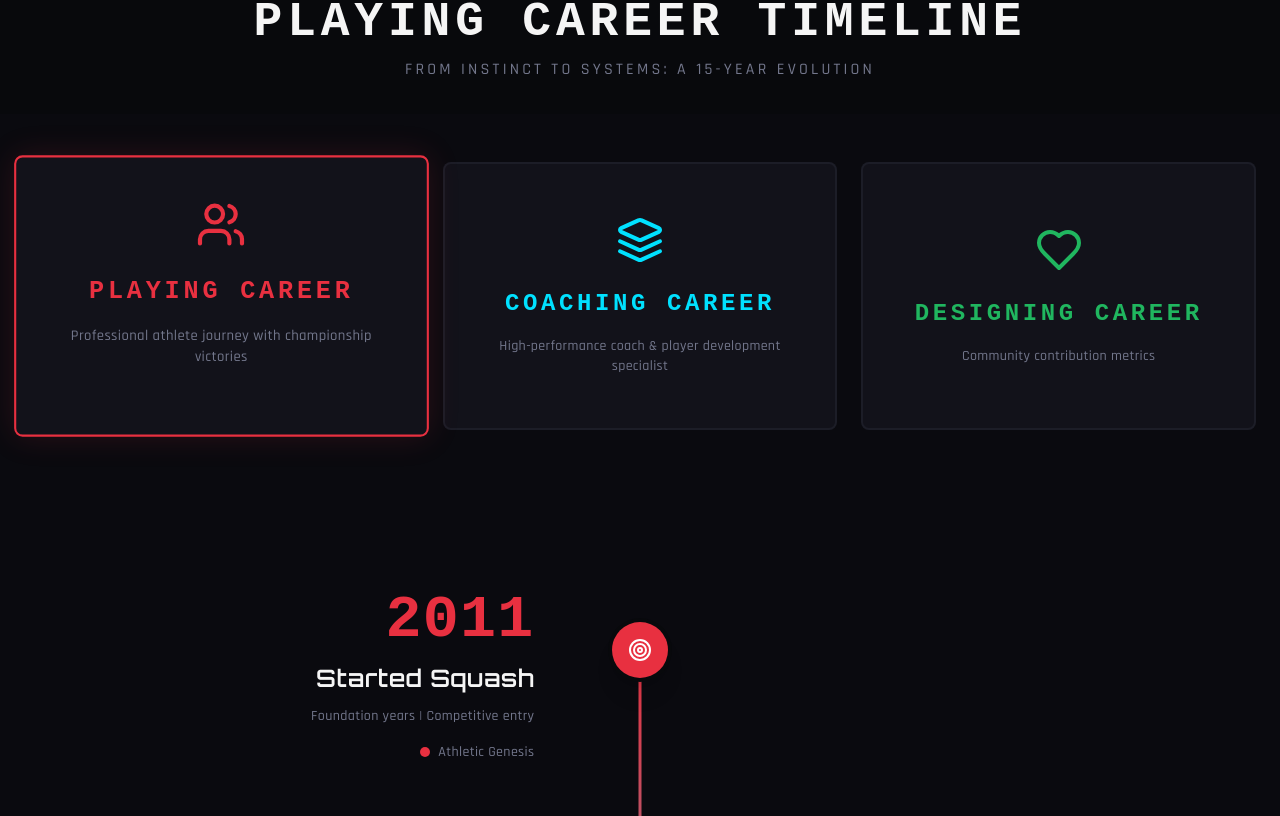
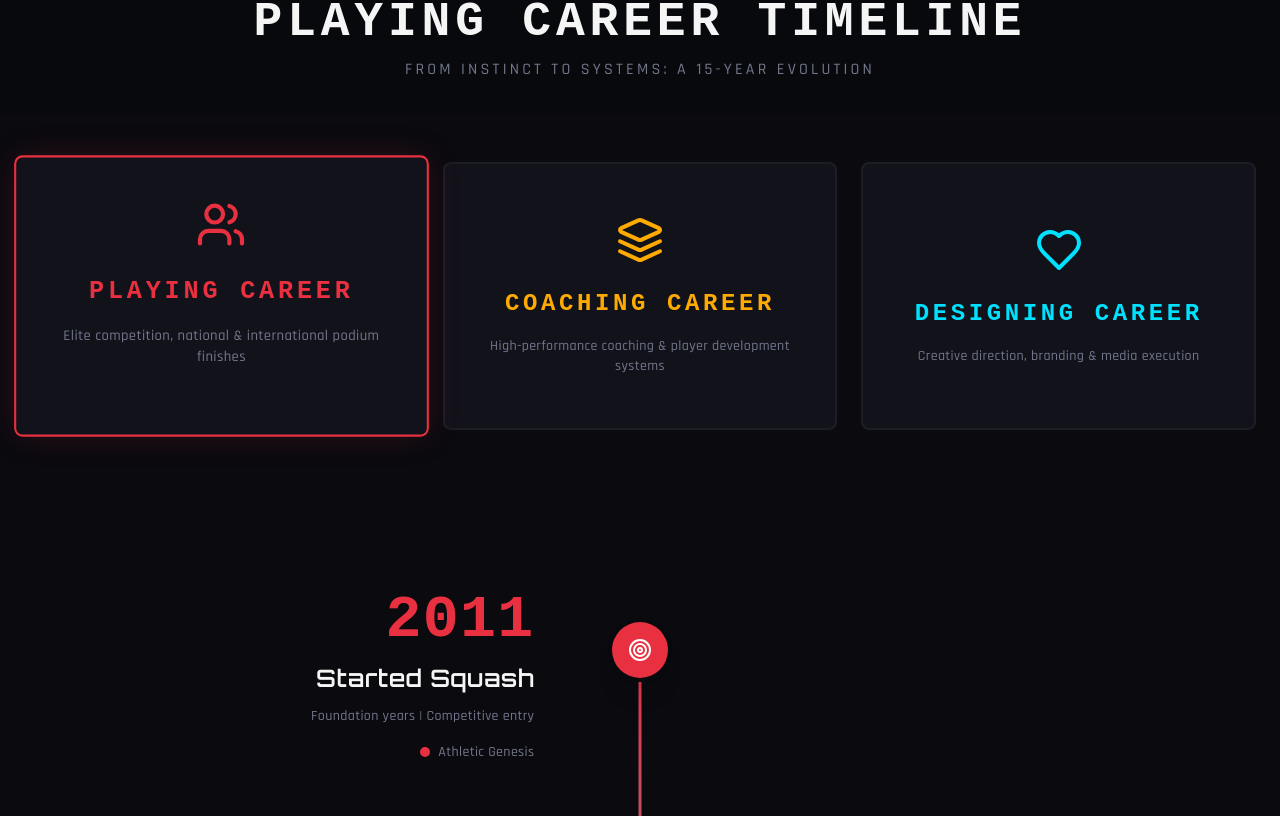
Before and after one commit to NicheUX-DesignStudio/kishore-aravind, a React (Vite) app: page / in a window 1280 px wide. Shown: the part 882-1698 px from the top of the page. Built offline with nearby package versions, Linux system fonts and the light colour scheme; the HTML template or start-up script is replaced by a standard one; a web font is replaced by a local one.

Commit message:
Update ServiceCards.tsx
colours and description update

```diff
--- a/src/components/ServiceCards.tsx
+++ b/src/components/ServiceCards.tsx
@@ -12,7 +12,7 @@ const services = [
     id: "playing" as const,
     icon: Users,
     title: "PLAYING CAREER",
-    description: "Professional athlete journey with championship victories",
+    description: "Elite competition, national & international podium finishes",
     iconColor: "text-kinetic",
     titleColor: "text-kinetic",
     borderColor: "border-kinetic",
@@ -22,21 +22,21 @@ const services = [
     id: "coaching" as const,
     icon: Layers,
     title: "COACHING CAREER",
-    description: "High-performance coach & player development specialist",
-    iconColor: "text-systematic",
-    titleColor: "text-systematic",
-    borderColor: "border-systematic",
-    bgHover: "hover:bg-systematic/10",
+    description: "High-performance coaching & player development systems",
+    iconColor: "text-yellow",
+    titleColor: "text-yellow",
+    borderColor: "border-yellow",
+    bgHover: "hover:bg-yellow/10",
   },
   {
     id: "designing" as const,
     icon: Heart,
     title: "DESIGNING CAREER",
-    description: "Community contribution metrics",
-    iconColor: "text-green",
-    titleColor: "text-green",
-    borderColor: "border-green",
-    bgHover: "hover:bg-green/10",
+    description: "Creative direction, branding & media execution",
+    iconColor: "text-systematic",
+    titleColor: "text-systematic",
+    borderColor: "border-systematic",
+    bgHover: "hover:bg-systematic/10",
   },
 ];
 
```
